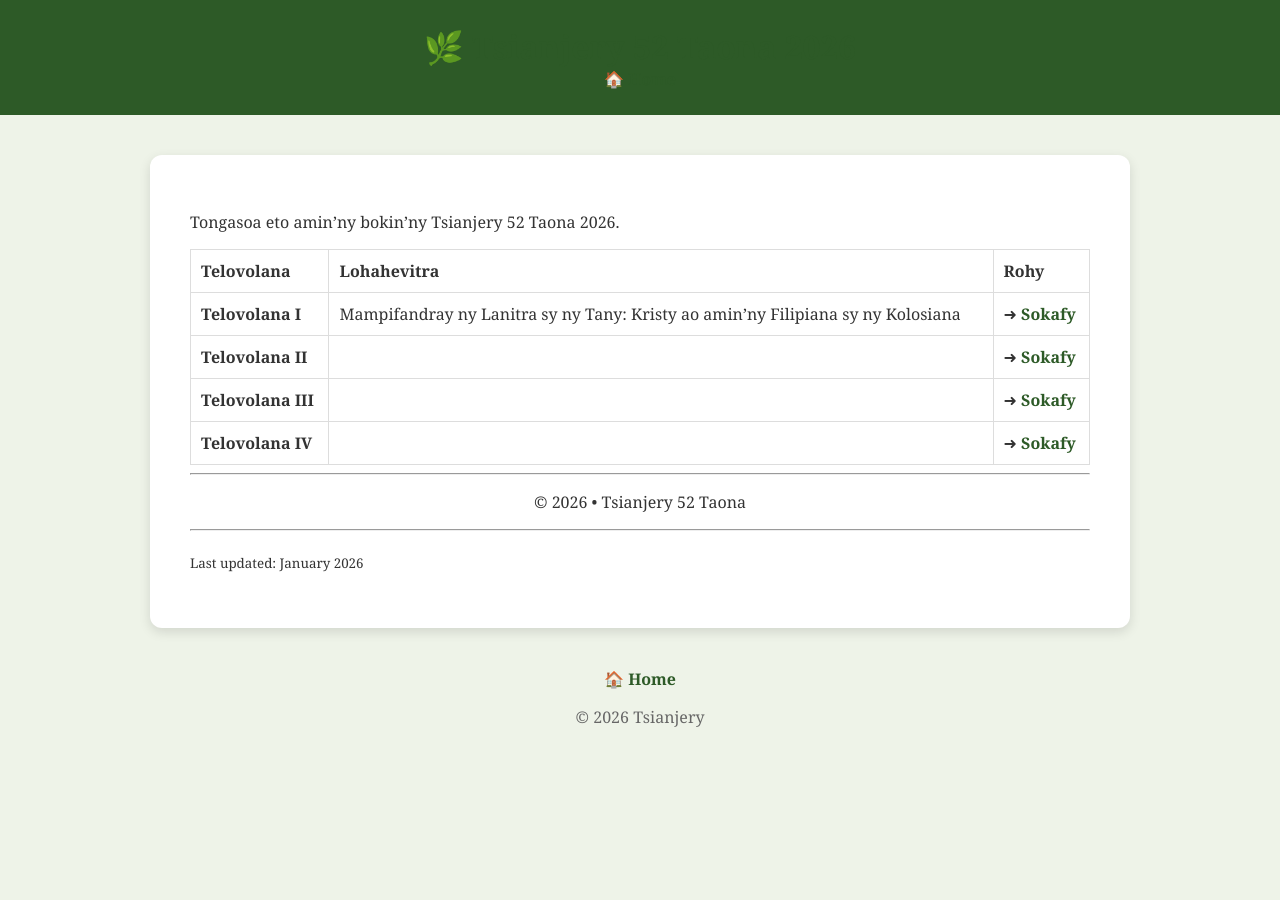
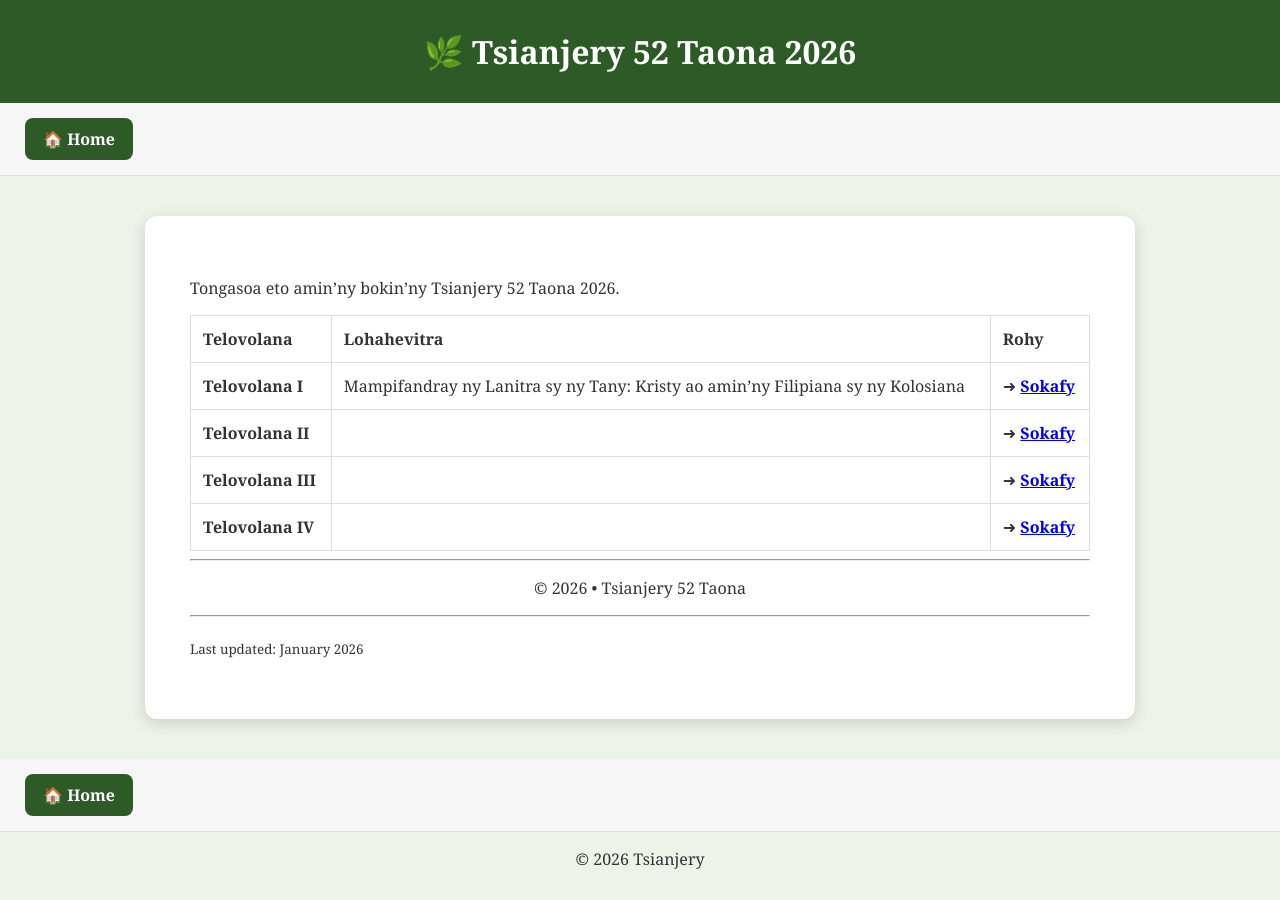
Before and after one commit to nainaw/tsianjery, a Jekyll site: the page built from index.md, in a window 1280 px wide. Built offline with Jekyll 4.4.1, drawn with Linux system fonts in a browser that asks for light colours; our own code applies the rules of GitHub Pages for plain Markdown files.

Commit message:
Refactor body and main styles in style.css
Refactor CSS for improved readability and organization.

```diff
--- a/assets/css/style.css
+++ b/assets/css/style.css
@@ -1,108 +1,144 @@
-body {
-    font-family: Georgia, "Times New Roman", serif;
-    background: #eef3e8;
-    color: #333;
-    margin: 0;
-    padding: 0;
+body{
+    margin:0;
+    background:#eef3e8;
+    font-family:Georgia,"Times New Roman",serif;
+    color:#333;
 }
 
-main {
-    max-width: 900px;
-    margin: 40px auto;
-    background: white;
-    padding: 40px;
-    border-radius: 12px;
-    box-shadow: 0 4px 12px rgba(0,0,0,.12);
+.site-header{
+    background:#2d5a27;
+    color:white;
+    text-align:center;
+    padding:30px 20px;
 }
 
-header {
-    background: #2d5a27;
-    color: white;
-    text-align: center;
-    padding: 25px;
+.site-header h1{
+    margin:0;
+    color:white;
 }
 
-header h1 {
-    margin: 0;
+.navigation{
+
+    display:flex;
+    justify-content:space-between;
+    align-items:center;
+
+    background:#f6f6f6;
+
+    padding:15px 25px;
+
+    border-bottom:1px solid #ddd;
+
 }
 
-.subtitle {
-    font-style: italic;
-    margin-top: 10px;
+.navigation a{
+
+    text-decoration:none;
+
+    color:white;
+
+    background:#2d5a27;
+
+    padding:10px 18px;
+
+    border-radius:8px;
+
+    transition:.3s;
+
+    font-weight:bold;
+
 }
 
-footer {
-    text-align: center;
-    color: #666;
-    margin: 40px;
+.navigation a:hover{
+
+    background:#20431c;
+
 }
 
-h1 {
-    color: #2d5a27;
+main{
+
+    max-width:900px;
+
+    margin:40px auto;
+
+    background:white;
+
+    padding:45px;
+
+    border-radius:12px;
+
+    box-shadow:0 4px 15px rgba(0,0,0,.15);
+
 }
 
-h2 {
-    color: #2d5a27;
-    border-bottom: 1px solid #ddd;
-    padding-bottom: 6px;
+main h1{
+
+    text-align:center;
+
+    color:#2d5a27;
+
 }
 
-h3 {
-    color: #666;
-    text-align: center;
+main h2{
+
+    text-align:center;
+
+    color:#666;
+
+    margin-bottom:35px;
+
 }
 
-blockquote {
-    background: #f6f8f3;
-    border-left: 5px solid #2d5a27;
-    padding: 15px;
-    border-radius: 6px;
+table{
+
+    width:100%;
+
+    border-collapse:collapse;
+
 }
 
-table {
-    width: 100%;
-    border-collapse: collapse;
+td,th{
+
+    border:1px solid #ddd;
+
+    padding:12px;
+
 }
 
-td,
-th {
-    border: 1px solid #ddd;
-    padding: 10px;
+blockquote{
+
+    background:#f8f8f8;
+
+    border-left:5px solid #2d5a27;
+
+    padding:15px;
+
 }
 
-a {
-    color: #2d5a27;
-    text-decoration: none;
-    font-weight: bold;
+footer{
+
+    margin-top:40px;
+
+    text-align:center;
+
 }
 
-a:hover {
-    text-decoration: underline;
+@media (max-width:700px){
+
+.navigation{
+
+    flex-direction:column;
+
+    gap:10px;
+
 }
 
-.site-title {
-    color: white;
-    text-decoration: none;
+main{
+
+    margin:15px;
+
+    padding:25px;
+
 }
 
-.site-title:hover {
-    text-decoration: none;
-    opacity: 0.9;
 }
-.topnav {
-    margin-top: 15px;
-}
-
-.topnav a {
-    color: white;
-    text-decoration: none;
-    font-weight: bold;
-    padding: 8px 14px;
-    border: 1px solid white;
-    border-radius: 6px;
-}
-
-.topnav a:hover {
-    background: white;
-    color: #2d5a27;
-}
```
